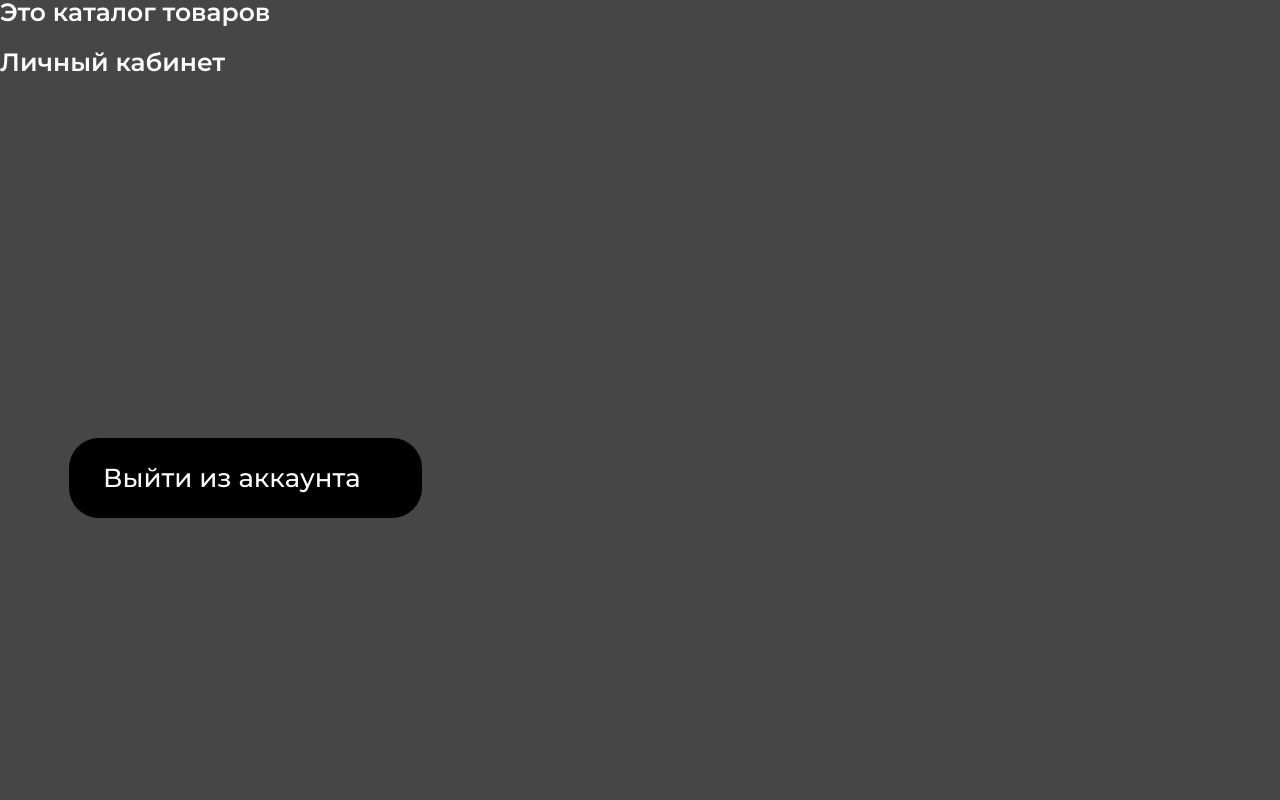
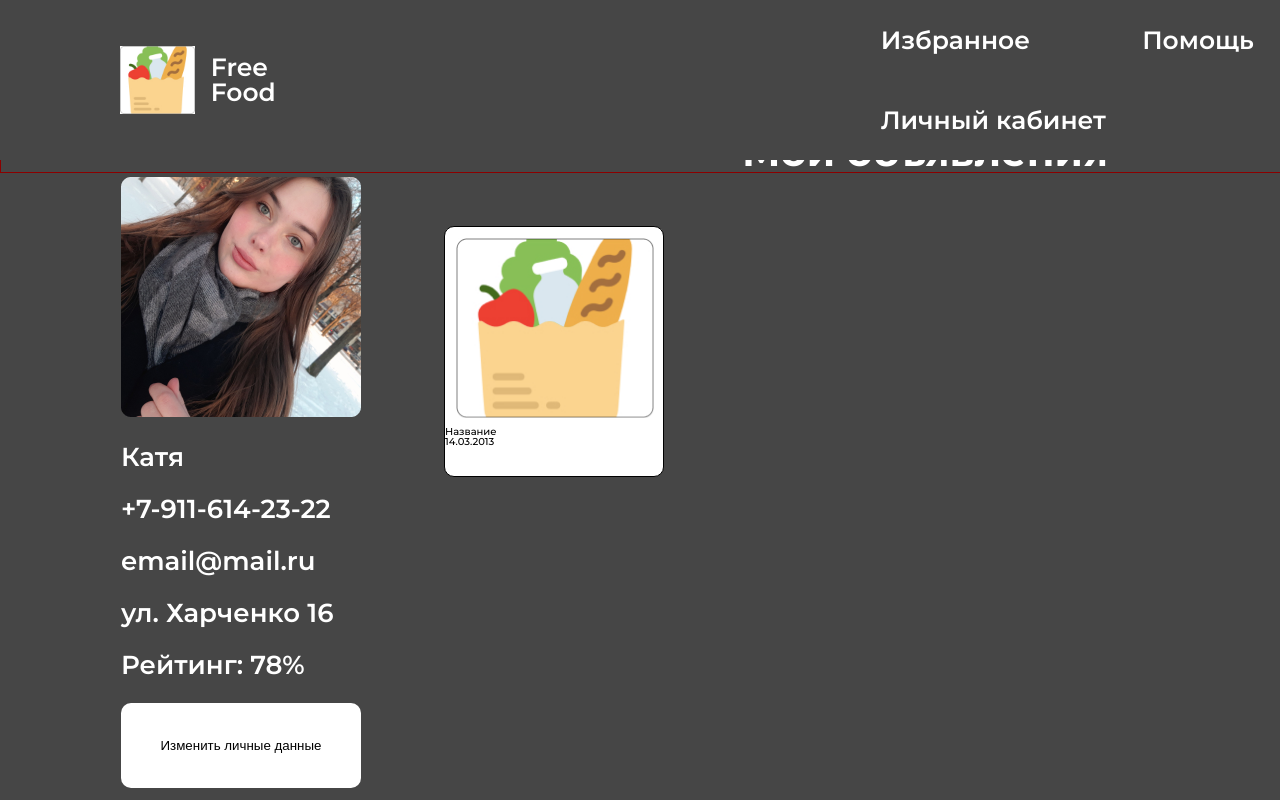
Before and after one commit to Kondratyyeva/FreeFoodWeb, a website built with webpack: page src/html/main-catalog.html in a window 1280 px wide. Shown: the top 800 px of the page. Built offline with nearby package versions, Linux system fonts and the light colour scheme; files whose address does not match are found by name.

Commit message:
Main-Catalog-firstVersion

```diff
--- /dev/null
+++ b/src/css/main-catalog.css
@@ -0,0 +1,256 @@
+/* Обнуление */
+*,
+*::before,
+*::after {
+	padding: 0;
+	margin: 0;
+	border: 0;
+	box-sizing: border-box;
+}
+a {
+	text-decoration: none;
+}
+ul,
+ol,
+li {
+	list-style: none;
+}
+img {
+	vertical-align: top;
+}
+h1,
+h2,
+h3,
+h4,
+h5,
+h6 {
+	font-weight: inherit;
+	font-size: inherit;
+
+}
+html,
+body {/* по умолчанию */
+	height: 100%;
+	line-height: 1;
+	/* background: #464646; */
+	font-size: 25px;
+	color: #FFFFFF;/* цвет по умолчанию  */
+	font-weight: 600;
+	font-family: Montserrat; /* шрифт по умолчанию */
+	/*background: #464646;*/
+	background-image: url("src/resources/img/mainblock/pattern-4232865.png") ;
+	background-size: cover;
+}
+.wrapper {
+	min-height: 100%;
+	overflow: hidden;
+	display: flex;
+	flex-direction: column;
+}
+._ibg {
+	position: relative;
+}
+._ibg img {
+	position: absolute;
+	width: 100%;
+	height: 100%;
+	top: 0;
+	left: 0;
+	object-fit: cover;
+}
+/* ---------------------------------------------------------------------------- */
+.header{
+    position: absolute;
+	width: 100%;
+	left: 0;
+	top: 0;
+	z-index: 50;
+    background: #464646;
+}
+.header__container {
+	display: flex;
+	min-height: 80px;
+	align-items: center;
+}
+.header__icon{
+	margin: 0 0 0 120px;
+	height: 68px;
+	display: flex;
+}
+.header__logo {
+	margin: 0 0 0 24px;
+	font-weight: 600;
+	color: #FFFFFF;
+}
+.header__menu {
+	margin: 0 0 0 463px;/* расстояние от лого до Home */
+}
+.header__menu__list {
+    display: flex;
+    flex-wrap: wrap;
+	color: #FFFFFF;
+}
+/* .list__item:not(:last-child) {
+	margin: 0px 63px 0px 0px;
+} */
+.list__item_link {
+	margin-left: 63px;
+    color:#FFFFFF;
+	font-weight: 600;
+	/* line-height: calc(64 / 20 * 100%);/* H/размер шрифта */
+}
+/* ---------------------------------------------------------------------------- */
+.catalog_page {
+
+    position: relative;
+}
+.catalog_page__container {
+	border: 1px solid darkred;
+	padding: 131px 0px 0px 0px;
+    margin:0px 0px 121px 0px;
+    display: flex;
+    flex-wrap: wrap;
+    position: relative;
+    z-index: 2;
+    /*max-width: 364px;*/
+	font-size: 40px;
+	font-weight: 700;
+	color: #FFFFFF;
+}
+.catalog_page__container_title {
+	margin-left: 741px;
+	position: relative;/*
+	border: 1px solid black;*/
+	display: flex;
+    flex-wrap: wrap;
+    /*margin: auto;*/
+}
+.catalog_page__user__container{
+	display: flex;
+	flex-wrap: wrap;
+	position: absolute;
+	margin-top: 45px ;/*
+	border: 1px solid black;*/
+	min-width: 240px;/*
+	min-height: 900px;*/
+	margin-left:120px ;
+}
+.catalog_page_user_photo{
+	min-width: 240px;
+	min-height: 240px;
+	display: flex;
+	flex-wrap: wrap;
+	position: absolute;
+	background-image: url('src/resources/img/mainblock/Rectangle 46.png') ;
+	background-size: cover;
+
+}
+
+.catalog_page_user_data__list{/*
+	border: 1px solid black;*/
+	display: flex;
+	flex-wrap: wrap;
+	position: absolute;
+	padding-top: 241px ;
+	font-size: 26px;
+	font-weight: 600;
+}
+
+.user_data__list_item{
+	margin-top: 26px;
+	font-family: Montserrat;
+}
+.catalog_page_user_buttons{
+	display: flex;
+	flex-wrap: wrap;
+	position: absolute;
+	padding-top: 500px;
+	font-size: 20px;
+	color: black;
+	font-weight: 600;
+
+}
+.user_buttons_item1{
+	margin-top: 26px;
+	transition: all 0.3s ease-out;
+	border: none;
+	border-radius: 10px;
+	outline: none;
+	background-color:  #FFFFFF;
+	background-clip: border-box;
+	position: absolute;
+	align-items: center;
+	justify-content: center;
+	width: 240px;
+	height: 85px;
+}
+.user_buttons_item2{
+	margin-top: 129px;
+	transition: all 0.3s ease-out;
+	border: none;
+	border-radius: 10px;
+	outline: none;
+	background-color: #FFFFFF;
+	background-clip: border-box;
+	position: absolute;
+	align-items: center;
+	justify-content: center;/*
+	padding: 10px 34px;*/
+	width: 240px;
+	height: 85px;
+}
+.user_buttons_item3{
+	margin-top: 237px;
+	transition: all 0.3s ease-out;
+	border: none;
+	border-radius: 10px;
+	outline: none;
+	background-color: #FFFFFF;
+	background-clip: border-box;
+	position: absolute;
+	align-items: center;
+	justify-content: center;
+	width: 240px;
+	height: 85px;
+}
+.catalog_page_user_posts{/*
+	border: 1px solid black;*/
+	margin-left: 419px;
+	margin-right:120px;
+	margin-top: -68px;
+}
+.user_posts_item{
+	width: 220px;
+	height: 251px;
+	background: #FFFFFF;
+	border: none;
+	border-radius: 10px;
+	margin-left: 25px;
+}
+.user_posts_item_photo{
+    /*padding: 11px 0px 0px 11px;*/
+	margin: 11px 0px 0px 11px;
+	min-width: 198px;
+	min-height: 180px;
+	display: flex;
+	flex-wrap: wrap;
+	position: absolute;
+	background-image: url('src/resources/img/mainblock/продукт.jpg') ;
+	background-size: cover;
+}
+.user_posts_item{
+	border: 1px solid black;
+	font-weight: 500;
+	font-size: 10px;
+    color: black;
+}
+.user_posts_item_name{
+	margin-top: 200px;
+}
+.text__background {
+    position: absolute;
+	width: 100%;
+	height: 100%;
+	top: 0;
+	left: 0;
+}
--- a/src/html/main-catalog.html
+++ b/src/html/main-catalog.html
@@ -1,22 +1,70 @@
 <!DOCTYPE html>
-<html lang="en">
+<html>
 <head>
     <meta charset="UTF-8">
-    <title>catalog</title>
-    <link rel="stylesheet" href="../css/authorization.css" />
+    <meta name="viewport" content="width=device-width, initial-scale=1.0">
+    <link href="https://fonts.googleapis.com/css?family=Roboto:100,100italic,300,300italic,regular,italic,500,500italic,700,700italic,900,900italic&display=swap&subset=cyrillic-ext" rel="stylesheet" />
+    <link href="https://fonts.googleapis.com/css?family=Montserrat:100,200,300,regular,500,600,700,800,900,100italic,200italic,300italic,italic,500italic,600italic,700italic,800italic,900italic&display=swap&subset=cyrillic-ext" rel="stylesheet" />
+    <link rel="stylesheet" href="src/css/main-catalog.css">
+    <title>Main-Catalog</title>
 </head>
 <body>
-<div class="logo"></div>
-<h1>Это каталог товаров</h1>
-<br>
-<a href="personal-account.html">Личный кабинет</a>
-<br>
-<form class="form_registration" id="exit_form">
+<div class="wrapper">
+    <div class="header">
+        <div class="header__container">
+            <div class="header__icon">
+                <img src="src/resources/img/mainblock/продукт.jpg" alt="cover">
+            </div>
+            <a href="index.html" class="header__logo">
+                Free Food
+            </a>
+            <nav class="header__menu">
+                <ul class="header__menu__list list">
+                    <li class="list__item ">
+                        <a href="help.html" class="list__item_link">Избранное</a>
+                    </li>
+                    <li class="list__item ">
+                        <a href="help.html" class="list__item_link">Помощь</a>
+                    </li>
+                    <li class="list__item ">
+                        <a href="registration.html" class="list__item_link">Личный кабинет</a>
+                    </li>
+                </ul>
+            </nav>
+        </div>
+    </div>
+    <div class="catalog_page">
+        <div class="catalog_page__container">
+            <div class="catalog_page__user__container catalog_page_user">
+                <div class="catalog_page_user_photo"></div>
+                <div class="catalog_page_user_data__list user_data__list">
+                    <p class="user_data__list_item">Катя</p>
+                    <p class="user_data__list_item">+7-911-614-23-22</p>
+                    <p class="user_data__list_item">email@mail.ru</p>
+                    <p class="user_data__list_item">ул. Харченко 16</p>
+                    <p class="user_data__list_item">Рейтинг: 78%</p>
+                </div>
+                <div class="catalog_page_user_buttons user_buttons btn">
+                    <button class="user_buttons_item1" type="button">Изменить личные данные</button>
+                    <button class="user_buttons_item2" type="button">Добавить объявление</button>
+                    <button class="user_buttons_item3" type="button">Выйти из профиля</button>
+                </div>
+            </div>
+            <p class="catalog_page__container_title">Мои объявления</p>
 
 
-    <button class="form_button" type="submit" id="exit_button">
-        Выйти из аккаунта
-    </button>
-</form>
+        </div>
+        <div class="catalog_page_user_posts user_posts">
+            <div class="user_posts_item">
+                <div class="user_posts_item_photo"></div>
+                <p class="user_posts_item_name">Название</p>
+                <p class="user_posts_item_date">14.03.2013</p>
+            </div>
+        </div>
+    </div>
+</div>
+<!-- <div class="text__background _ibg">
+     <img src="pattern-4232865.png" alt="cover">
+ </div>-->
 </body>
 </html>
```
Also changed, not shown: src/html/error.html (+1 -1 lines), src/html/help.html (+1 -1 lines), src/resources/img/mainblock/Rectangle 46.png (added), src/resources/img/mainblock/pattern-4232865.png (added), src/resources/img/mainblock/продукт.jpg (added), 1 other file.
